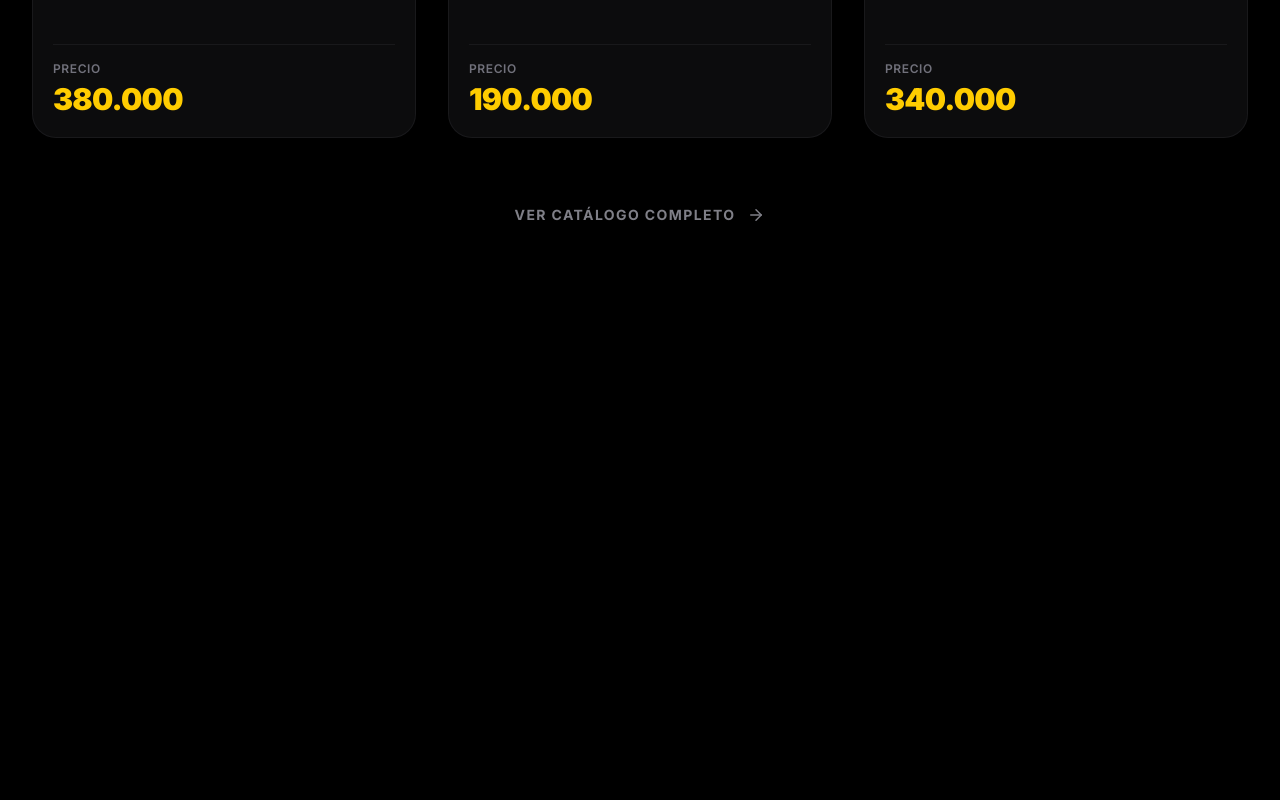
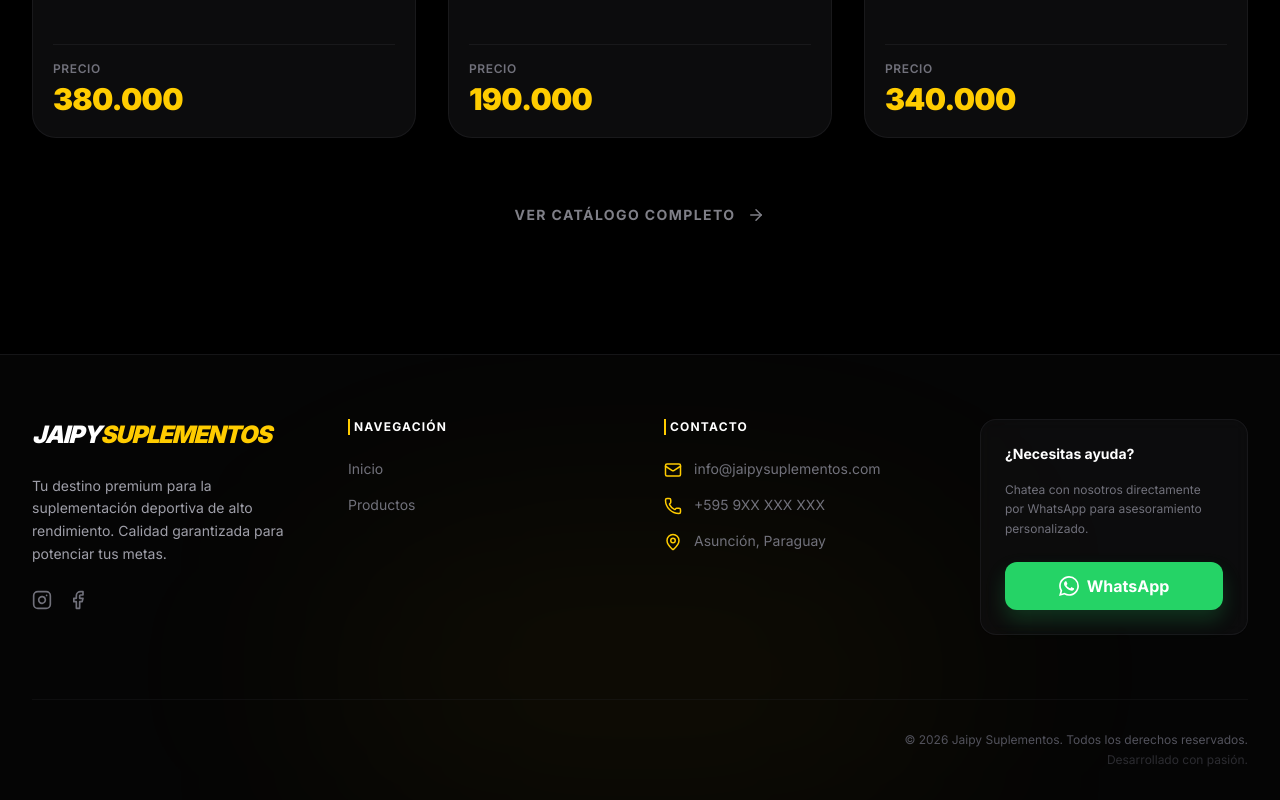
Before and after one commit to zerobyteg/JaipySuplementos, a Next.js app: page / in a window 1280 px wide. Shown: the part 1555-2355 px from the top of the page. Before the commit the page ends 1909 px from the top, so only its background shows below. Built offline with nearby package versions, Linux system fonts and the light colour scheme.

Commit message:
added fotter

```diff
--- a/src/app/layout.tsx
+++ b/src/app/layout.tsx
@@ -2,6 +2,7 @@ import type { Metadata } from "next";
 import { Inter } from "next/font/google";
 import "./globals.css";
 import Navbar from "@/components/Navbar";
+import Footer from "@/components/Footer";
 
 const inter = Inter({
   variable: "--font-inter",
@@ -27,6 +28,7 @@ export default function RootLayout({
         <main className="flex-grow">
           {children}
         </main>
+        <Footer />
       </body>
     </html>
   );
--- /dev/null
+++ b/src/components/Footer.tsx
@@ -0,0 +1,138 @@
+"use client";
+
+import React from 'react';
+import Link from 'next/link';
+import Image from 'next/image';
+import { motion } from 'framer-motion';
+import {
+    Instagram,
+    Facebook,
+    Mail,
+    Phone,
+    MapPin,
+    ShieldCheck,
+    Truck,
+    Clock
+} from 'lucide-react';
+
+const Footer = () => {
+    const currentYear = new Date().getFullYear();
+
+    return (
+        <footer className="bg-[#050505] border-t border-zinc-800/50 pt-16 pb-8 relative overflow-hidden">
+            {/* Ambient Background Glow */}
+            <div className="absolute bottom-0 left-1/2 -translate-x-1/2 w-1/2 h-64 bg-[#FFCC00]/5 blur-[120px] rounded-full pointer-events-none" />
+
+            <div className="container mx-auto px-4 lg:px-8 relative z-10">
+                <div className="grid grid-cols-1 md:grid-cols-2 lg:grid-cols-4 gap-12 mb-16">
+
+                    {/* Brand & Info */}
+                    <div className="flex flex-col space-y-6">
+                        <Link href="/" className="inline-block">
+                            <span className="text-2xl font-black uppercase tracking-tighter text-white italic">
+                                JAIPY<span className="text-[#FFCC00]">SUPLEMENTOS</span>
+                            </span>
+                        </Link>
+                        <p className="text-zinc-400 text-sm leading-relaxed max-w-xs">
+                            Tu destino premium para la suplementación deportiva de alto rendimiento. Calidad garantizada para potenciar tus metas.
+                        </p>
+                        <div className="flex items-center space-x-4">
+                            <motion.a
+                                whileHover={{ scale: 1.1, color: '#FFCC00' }}
+                                href="https://instagram.com"
+                                target="_blank"
+                                className="text-zinc-500 transition-colors"
+                            >
+                                <Instagram size={20} />
+                            </motion.a>
+                            <motion.a
+                                whileHover={{ scale: 1.1, color: '#FFCC00' }}
+                                href="https://facebook.com"
+                                target="_blank"
+                                className="text-zinc-500 transition-colors"
+                            >
+                                <Facebook size={20} />
+                            </motion.a>
+                        </div>
+                    </div>
+
+                    {/* Quick Links */}
+                    <div>
+                        <h4 className="text-white font-bold uppercase tracking-widest text-xs mb-6 px-1 border-l-2 border-[#FFCC00]">
+                            Navegación
+                        </h4>
+                        <ul className="space-y-4">
+                            {['Inicio', 'Productos'].map((item) => (
+                                <li key={item}>
+                                    <Link
+                                        href={item === 'Inicio' ? '/' : `/${item.toLowerCase()}`}
+                                        className="text-zinc-500 hover:text-white text-sm transition-colors flex items-center group"
+                                    >
+                                        <span className="w-0 h-[1px] bg-[#FFCC00] mr-0 transition-all group-hover:w-3 group-hover:mr-2" />
+                                        {item}
+                                    </Link>
+                                </li>
+                            ))}
+                        </ul>
+                    </div>
+
+                    {/* Contact Info */}
+                    <div>
+                        <h4 className="text-white font-bold uppercase tracking-widest text-xs mb-6 px-1 border-l-2 border-[#FFCC00]">
+                            Contacto
+                        </h4>
+                        <ul className="space-y-4">
+                            <li className="flex items-start space-x-3 text-sm group">
+                                <Mail size={18} className="text-[#FFCC00] mt-0.5 shrink-0" />
+                                <span className="text-zinc-500 group-hover:text-zinc-300 transition-colors">info@jaipysuplementos.com</span>
+                            </li>
+                            <li className="flex items-start space-x-3 text-sm group">
+                                <Phone size={18} className="text-[#FFCC00] mt-0.5 shrink-0" />
+                                <span className="text-zinc-500 group-hover:text-zinc-300 transition-colors">+595 9XX XXX XXX</span>
+                            </li>
+                            <li className="flex items-start space-x-3 text-sm group">
+                                <MapPin size={18} className="text-[#FFCC00] mt-0.5 shrink-0" />
+                                <span className="text-zinc-500 group-hover:text-zinc-300 transition-colors">Asunción, Paraguay</span>
+                            </li>
+                        </ul>
+                    </div>
+
+                    {/* CTA / WhatsApp */}
+                    <div className="bg-zinc-900/40 border border-zinc-800/50 rounded-2xl p-6 backdrop-blur-sm self-start">
+                        <h4 className="text-white font-bold text-sm mb-4">¿Necesitas ayuda?</h4>
+                        <p className="text-zinc-500 text-xs mb-6 leading-relaxed">
+                            Chatea con nosotros directamente por WhatsApp para asesoramiento personalizado.
+                        </p>
+                        <motion.a
+                            whileHover={{ scale: 1.02 }}
+                            whileTap={{ scale: 0.98 }}
+                            href="https://wa.me/message/SLXS6GSCM4VTE1"
+                            target="_blank"
+                            className="flex items-center justify-center space-x-2 bg-[#25D366] hover:bg-[#20ba59] text-white font-bold py-3 px-4 rounded-xl transition-colors shadow-[0_10px_20px_rgba(37,211,102,0.2)]"
+                        >
+                            <svg
+                                viewBox="0 0 24 24"
+                                width="20"
+                                height="20"
+                                fill="currentColor"
+                            >
+                                <path d="M17.472 14.382c-.297-.149-1.758-.867-2.03-.967-.273-.099-.471-.148-.67.15-.197.297-.767.966-.94 1.164-.173.199-.347.223-.644.075-.297-.15-1.255-.463-2.39-1.475-.883-.788-1.48-1.761-1.653-2.059-.173-.297-.018-.458.13-.606.134-.133.298-.347.446-.52.149-.174.198-.298.298-.497.099-.198.05-.371-.025-.52-.075-.149-.669-1.612-.916-2.207-.242-.579-.487-.5-.669-.51-.173-.008-.371-.01-.57-.01-.198 0-.52.074-.792.372-.272.297-1.04 1.016-1.04 2.479 0 1.462 1.065 2.875 1.213 3.074.149.198 2.096 3.2 5.077 4.487.709.306 1.262.489 1.694.625.712.227 1.36.195 1.871.118.571-.085 1.758-.719 2.006-1.413.248-.694.248-1.289.173-1.413-.074-.124-.272-.198-.57-.347m-5.421 7.403h-.004a9.87 9.87 0 01-5.031-1.378l-.361-.214-3.741.982.998-3.648-.235-.374a9.86 9.86 0 01-1.51-5.26c.001-5.45 4.436-9.884 9.888-9.884 2.64 0 5.122 1.03 6.988 2.898a9.825 9.825 0 012.893 6.994c-.003 5.45-4.437 9.884-9.885 9.884m8.413-18.297A11.815 11.815 0 0012.05 0C5.495 0 .16 5.335.157 11.892c0 2.096.547 4.142 1.588 5.945L.057 24l6.305-1.654a11.882 11.882 0 005.683 1.448h.005c6.554 0 11.89-5.335 11.893-11.893a11.821 11.821 0 00-3.48-8.413z" />
+                            </svg>
+                            <span>WhatsApp</span>
+                        </motion.a>
+                    </div>
+                </div>
+
+                {/* Footer Bottom */}
+                <div className="border-t border-zinc-800/30 pt-8 flex flex-col md:flex-row justify-between items-center space-y-4 md:space-y-0 text-xs text-zinc-600">
+                    <div className="flex flex-col md:items-end w-full text-center md:text-right">
+                        <p>© {currentYear} Jaipy Suplementos. Todos los derechos reservados.</p>
+                        <p className="mt-1 opacity-50">Desarrollado con pasión.</p>
+                    </div>
+                </div>
+            </div>
+        </footer>
+    );
+};
+
+export default Footer;
--- a/src/components/Navbar.tsx
+++ b/src/components/Navbar.tsx
@@ -9,8 +9,6 @@ const Navbar = () => {
 
     const navLinks = [
         { name: 'Productos', href: '/productos' },
-        { name: 'Nosotros', href: '/nosotros' },
-        { name: 'Contacto', href: '/contacto' },
     ];
 
     return (
```
